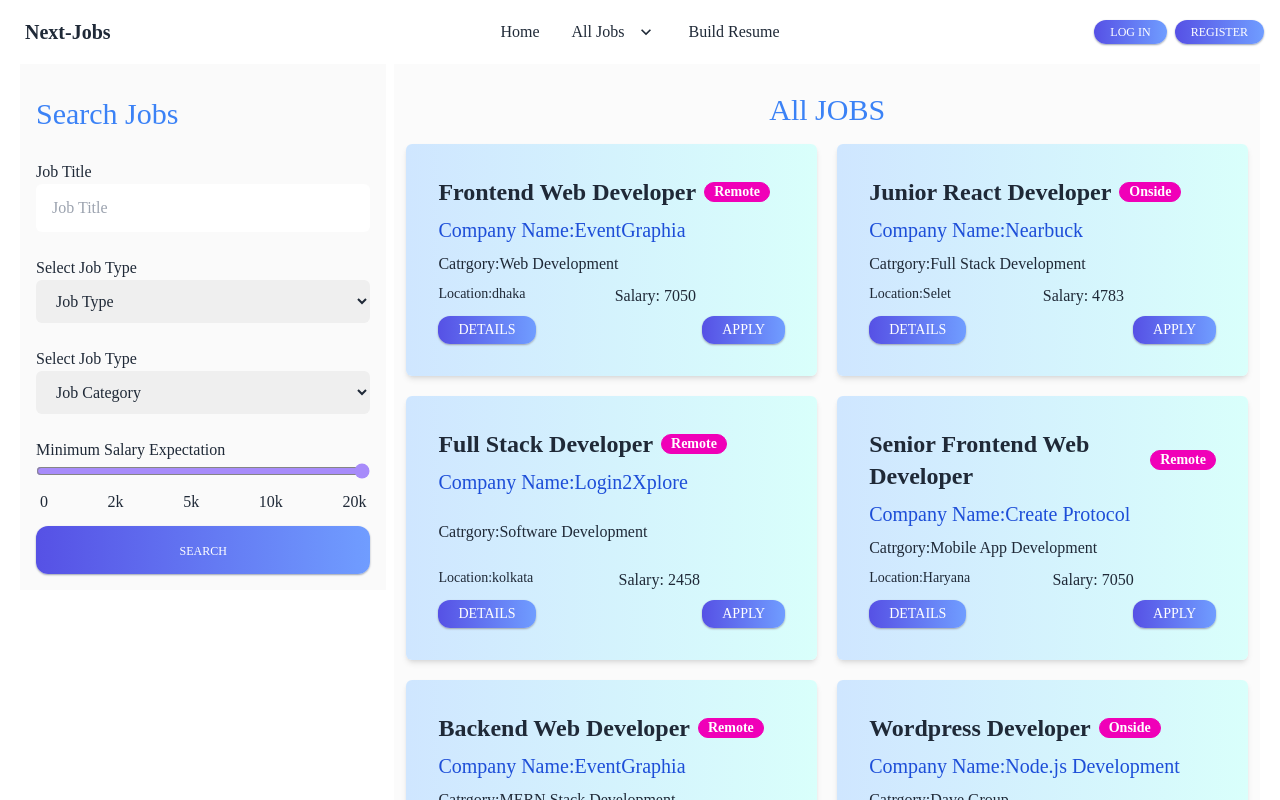
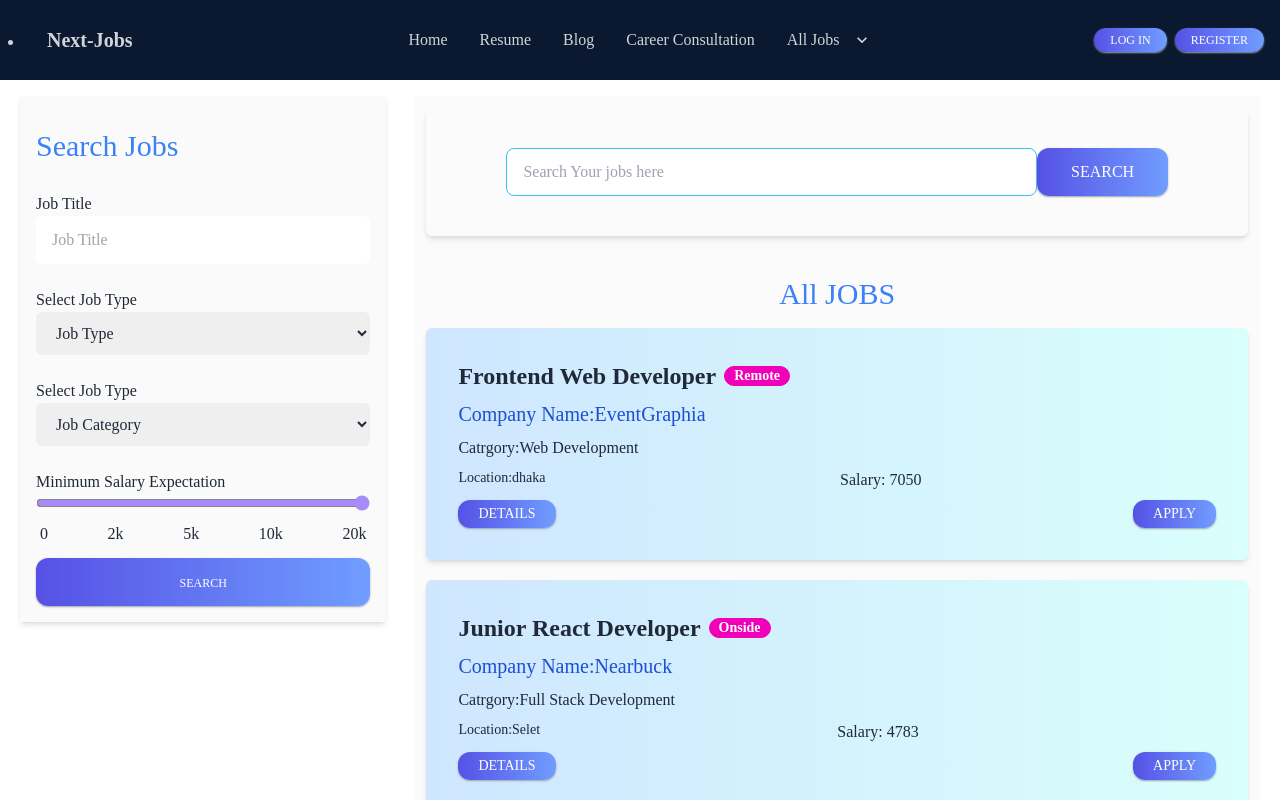
Before and after one commit to khalidhasansuhas/next-jobs, a Next.js app: page / in a window 1280 px wide. Shown: the top 800 px of the page. Built offline with nearby package versions, Linux system fonts and the light colour scheme.

Commit message:
routing added

```diff
--- /dev/null
+++ b/components/Base.jsx
@@ -0,0 +1,19 @@
+import React from 'react';
+import Content from './Content';
+import LeftSideNav from './LeftSideNav';
+
+const Base = () => {
+    return (
+        <div className="max-w-[1240px] mx-auto grid grid-cols-10 gap-2" >
+            <div className="col-span-10 md:col-span-3 md:mb-5 mt-24 ">
+                <LeftSideNav></LeftSideNav>
+            </div>
+            <div className=" col-span-10 md:col-span-7 ps-5 mb-5 mt-24">
+                <Content></Content>
+            </div>
+
+        </div>
+    );
+};
+
+export default Base;
--- a/components/JobData.js
+++ b/components/JobData.js
@@ -10,9 +10,13 @@
       .then((data) => setJobs(data));
   }, []);
   return (
-    <div>
-      <h1 className="text-3xl text-blue-500 py-4 text-center">All JOBS</h1>
-      <div className="grid md:grid-cols-1 lg:grid-cols-2  gap-5">
+    <div className="">
+      <div className="flex py-10 px-20  rounded-md shadow-md">
+        <input type="text" placeholder="Search Your jobs here" className="input input-bordered input-info w-full" />
+        <button className="py-3 w-1/2 sm:w-1/4">Search</button>
+      </div>
+      <h1 className="text-3xl text-blue-500 pb-4 pt-10 text-center">All JOBS</h1>
+      <div className="grid md:grid-cols-1  gap-5">
         {jobs.map((job) => (
           <SingleJob key={job.id} job={job}></SingleJob>
         ))}
--- a/components/Layout.js
+++ b/components/Layout.js
@@ -6,16 +6,17 @@
 export default function Layout({ children }) {
     return (
         <>
-            <div className="sm:h-full">
+            <div>
                 <NavBar></NavBar>
-                <main className="max-w-[1240px] mx-auto grid grid-cols-10 gap-2 ">
+                <main>
+                    {children}
 
-                    <div className="col-span-10 md:col-span-3 md:mb-5">
+                    {/* <div className="col-span-10 md:col-span-3 md:mb-5 mt-24 ">
                         <LeftSideNav></LeftSideNav>
                     </div>
-                    <div className=" col-span-10 md:col-span-7 mb-5">
+                    <div className=" col-span-10 md:col-span-7 ps-5 mb-5 mt-24">
                         <Content></Content>
-                    </div>
+                    </div> */}
 
                 </main>
                 <Footer></Footer>
--- a/components/LeftSideNav.jsx
+++ b/components/LeftSideNav.jsx
@@ -2,7 +2,7 @@
 
 const LeftSideNav = () => {
   return (
-    <div className="container bg-[#fafafad7] p-4 w-full">
+    <div className="container bg-[#fafafad7] p-4 w-full shadow-md">
       <h1 className="text-3xl text-blue-500 py-4">Search Jobs</h1>
 
       <div className="w-full py-3">
--- a/components/NavBar.jsx
+++ b/components/NavBar.jsx
@@ -1,46 +1,55 @@
-import React from 'react';
+import Link from 'next/link';
 
 const NavBar = () => {
     return (
-        <div className="navbar container flex mx-auto">
+        <div className="navbar  flex mx-auto bg-[#0a192f] fixed h-[80px] text-gray-300 z-10">
             <div className="navbar-start">
                 <div className="dropdown">
                     <label tabIndex={0} className="btn btn-ghost lg:hidden">
                         <svg xmlns="http://www.w3.org/2000/svg" className="h-5 w-5" fill="none" viewBox="0 0 24 24" stroke="currentColor"><path strokeLinecap="round" strokeLinejoin="round" strokeWidth="2" d="M4 6h16M4 12h8m-8 6h16" /></svg>
                     </label>
                     <ul tabIndex={0} className="menu menu-compact dropdown-content mt-3 p-2 shadow bg-base-100 rounded-box w-52">
-                        <li><a>Home</a></li>
+                    <Link href='/'><li><a>Home</a></li></Link>
+                    <Link href='/resume'><li><a>Resume</a></li></Link>
+                    <Link href='/blog'><li><a>Blog</a></li></Link>
+                    <Link href='/career'><li><a>Career Consultation</a></li></Link>
                         <li tabIndex={0}>
                             <a className="justify-between">
                                 All Jobs
                                 <svg className="fill-current" xmlns="http://www.w3.org/2000/svg" width="24" height="24" viewBox="0 0 24 24"><path d="M8.59,16.58L13.17,12L8.59,7.41L10,6L16,12L10,18L8.59,16.58Z" /></svg>
                             </a>
-                            <ul className="p-2">
+                            <ul className="p-2 z-20 text-gray-300  border border-black bg-[#0a192f] ">
                                 <li><a>Web Developer</a></li>
                                 <li><a>Software Engineer</a></li>
                                 <li><a>Mobile App Developer</a></li>
                             </ul>
                         </li>
-                        <li><a>Build Resume</a></li>
+
                     </ul>
                 </div>
-                <a className="btn btn-ghost normal-case text-xl">Next-Jobs</a>
+                <Link href='/'><li><a className="btn btn-ghost normal-case text-xl">Next-Jobs</a></li></Link>
+
             </div>
             <div className="navbar-center hidden lg:flex">
                 <ul className="menu menu-horizontal px-1">
-                    <li><a>Home</a></li>
+
+
+                    <Link href='/'><li><a>Home</a></li></Link>
+                    <Link href='/resume'><li><a>Resume</a></li></Link>
+                    <Link href='/blog'><li><a>Blog</a></li></Link>
+                    <Link href='/career'><li><a>Career Consultation</a></li></Link>
                     <li tabIndex={0}>
                         <a>
                             All Jobs
                             <svg className="fill-current" xmlns="http://www.w3.org/2000/svg" width="20" height="20" viewBox="0 0 24 24"><path d="M7.41,8.58L12,13.17L16.59,8.58L18,10L12,16L6,10L7.41,8.58Z" /></svg>
                         </a>
-                        <ul className="p-2">
+                        <ul className="p-2 z-20 text-gray-300 border border-black bg-[#0a192f]">
                             <li><a>Web Developer</a></li>
                             <li><a>Software Engineer</a></li>
                             <li><a>Mobile App Developer</a></li>
                         </ul>
                     </li>
-                    <li><a>Build Resume</a></li>
+
                 </ul>
             </div>
             <div className="navbar-end">
--- a/pages/_app.js
+++ b/pages/_app.js
@@ -1,7 +1,16 @@
+import Footer from '../components/Footer'
+import Layout from '../components/layout'
+import NavBar from '../components/NavBar'
 import '../styles/globals.css'
 
 function MyApp({ Component, pageProps }) {
-  return <Component {...pageProps} />
+  return <>
+
+    <Layout>
+      <Component {...pageProps} />
+
+    </Layout>
+  </>
 }
 
 export default MyApp
--- /dev/null
+++ b/pages/blog.js
@@ -0,0 +1,11 @@
+import React from 'react';
+
+const blog = () => {
+    return (
+        <div className='pt-20 h-full'>
+            <h1>This is blog</h1>
+        </div>
+    );
+};
+
+export default blog;
--- /dev/null
+++ b/pages/career.js
@@ -0,0 +1,11 @@
+import React from 'react';
+
+const career = () => {
+    return (
+        <div className='h-full pt-20'>
+            <h2>Career consultation</h2>
+        </div>
+    );
+};
+
+export default career;
--- a/pages/index.js
+++ b/pages/index.js
@@ -1,8 +1,5 @@
 import Head from 'next/head'
-import Content from '../components/Content'
-import Layout from '../components/layout'
-import LeftSideNav from '../components/LeftSideNav'
-import NavBar from '../components/NavBar'
+import Base from '../components/Base'
 
 export default function Home() {
   return (
@@ -12,7 +9,7 @@
         <meta name="description" content="Generated by create next app" />
         <link rel="icon" href="/favicon.ico" />
       </Head>
-      <Layout ></Layout>
+      <Base></Base>
     </div>
 
   )
--- /dev/null
+++ b/pages/resume.js
@@ -0,0 +1,11 @@
+import React from 'react';
+
+const resume = () => {
+    return (
+        <div className='pt-20 h-full'>
+            <h2>This is resume build</h2>
+        </div>
+    );
+};
+
+export default resume;
--- a/styles/globals.css
+++ b/styles/globals.css
@@ -5,19 +5,19 @@
 
 @import url('https://fonts.googleapis.com/css2?family=Raleway:wght@300;400;500;600;700;800;900&display=swap');
 
-html {
+/* html {
   scroll-behavior: smooth;
   font-family: 'Raleway', sans-serif;
-}
+} */
 
 @layer base {
     /* body {
         @apply bg-[#ecf0f3] text-[#1f2937] tracking-wide
 
       } */
-      body{
-        @apply  font-[Raleway];
-      }
+      body {
+        @apply font-[Raleway];
+    }
 
     button {
         @apply shadow-sm shadow-gray-400 rounded-xl uppercase bg-gradient-to-r from-[#5651e5] to-[#709dff] text-white
```
